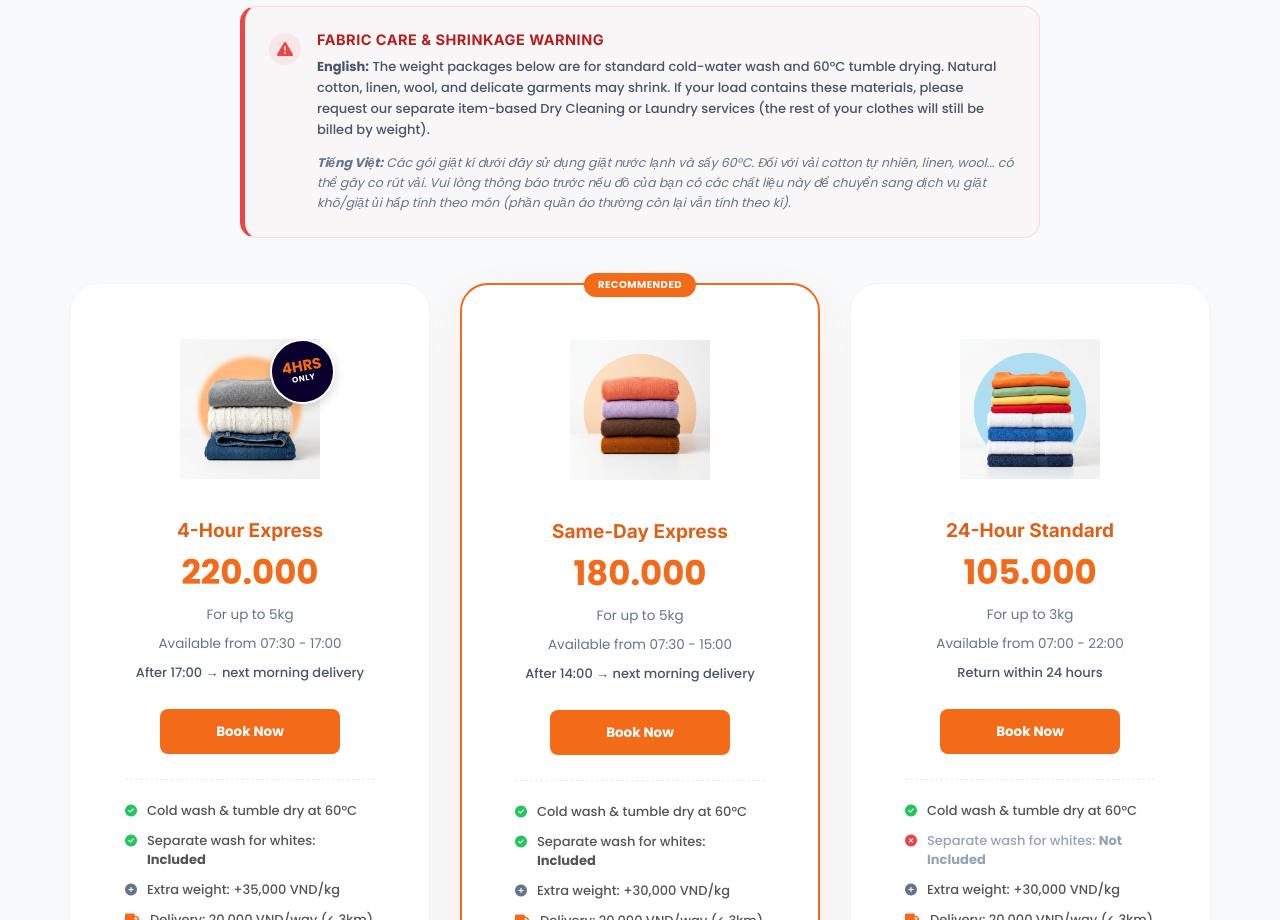
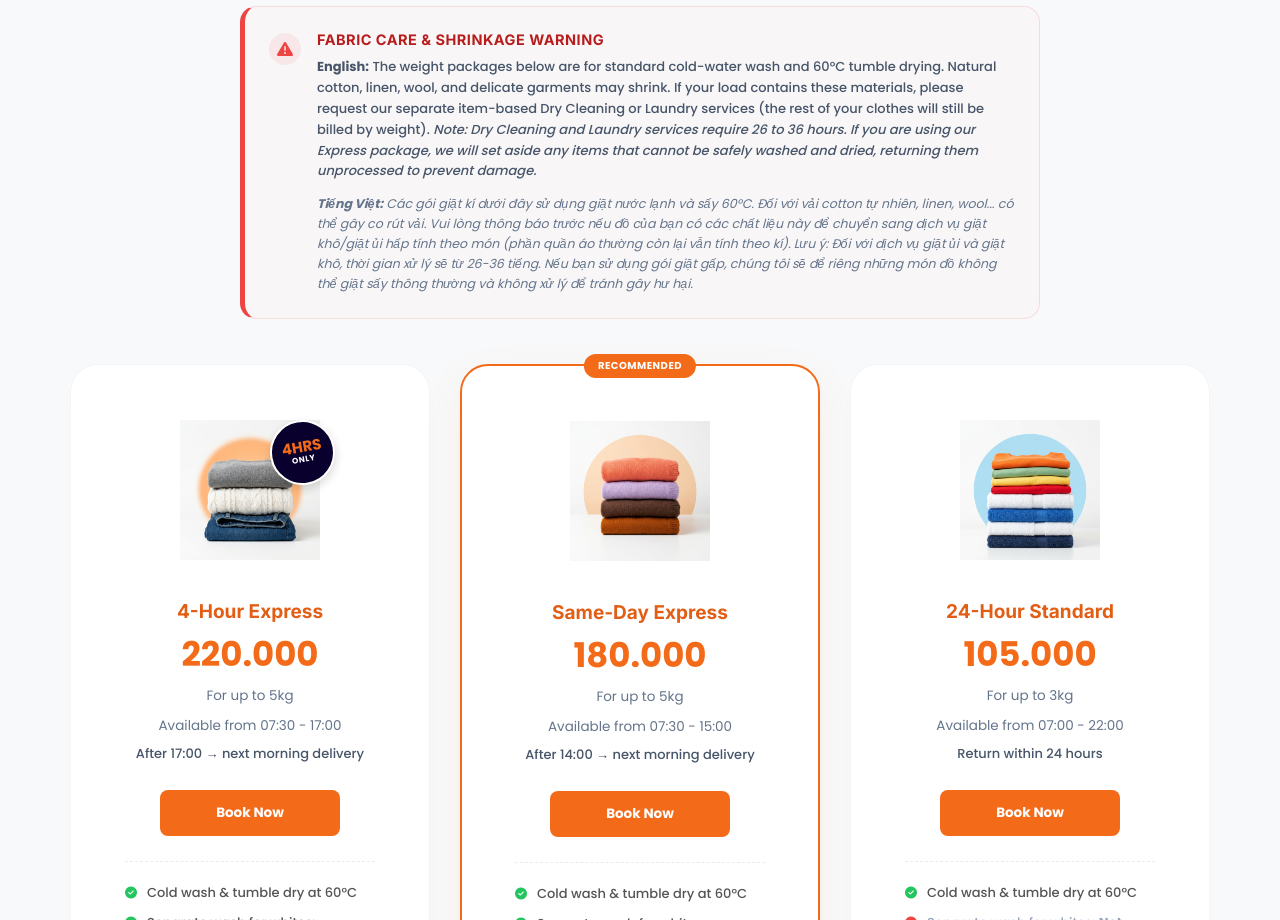
Before and after one commit to oanhtran97iii/1997laundry, a plain HTML site: page express-laundry.html in a window 1280 px wide. Shown: the part 1460-2380 px from the top of the page. Drawn offline with Linux system fonts and the light colour scheme.

Commit message:
chore: add dry cleaning turnaround and express isolation policy to warning notice in express-laundry.html

```diff
--- a/express-laundry.html
+++ b/express-laundry.html
@@ -1642,10 +1642,10 @@
                 <div>
                     <h4 style="font-family: var(--font-headline); font-size: 14.5px; font-weight: 700; color: #b91c1c; margin: 0 0 8px 0; text-transform: uppercase; letter-spacing: 0.5px;">Fabric Care & Shrinkage Warning</h4>
                     <p style="font-family: var(--font-body); font-size: 13px; line-height: 1.6; color: #475569; margin: 0 0 12px 0; font-weight: 500;">
-                        <strong>English:</strong> The weight packages below are for standard cold-water wash and 60°C tumble drying. Natural cotton, linen, wool, and delicate garments may shrink. If your load contains these materials, please request our separate item-based Dry Cleaning or Laundry services (the rest of your clothes will still be billed by weight).
+                        <strong>English:</strong> The weight packages below are for standard cold-water wash and 60°C tumble drying. Natural cotton, linen, wool, and delicate garments may shrink. If your load contains these materials, please request our separate item-based Dry Cleaning or Laundry services (the rest of your clothes will still be billed by weight). <em>Note: Dry Cleaning and Laundry services require 26 to 36 hours. If you are using our Express package, we will set aside any items that cannot be safely washed and dried, returning them unprocessed to prevent damage.</em>
                     </p>
                     <p style="font-family: var(--font-body); font-size: 12.5px; line-height: 1.6; color: #64748b; margin: 0; font-style: italic;">
-                        <strong>Tiếng Việt:</strong> Các gói giặt kí dưới đây sử dụng giặt nước lạnh và sấy 60°C. Đối với vải cotton tự nhiên, linen, wool... có thể gây co rút vải. Vui lòng thông báo trước nếu đồ của bạn có các chất liệu này để chuyển sang dịch vụ giặt khô/giặt ủi hấp tính theo món (phần quần áo thường còn lại vẫn tính theo kí).
+                        <strong>Tiếng Việt:</strong> Các gói giặt kí dưới đây sử dụng giặt nước lạnh và sấy 60°C. Đối với vải cotton tự nhiên, linen, wool... có thể gây co rút vải. Vui lòng thông báo trước nếu đồ của bạn có các chất liệu này để chuyển sang dịch vụ giặt khô/giặt ủi hấp tính theo món (phần quần áo thường còn lại vẫn tính theo kí). <em>Lưu ý: Đối với dịch vụ giặt ủi và giặt khô, thời gian xử lý sẽ từ 26-36 tiếng. Nếu bạn sử dụng gói giặt gấp, chúng tôi sẽ để riêng những món đồ không thể giặt sấy thông thường và không xử lý để tránh gây hư hại.</em>
                     </p>
                 </div>
             </div>
```
